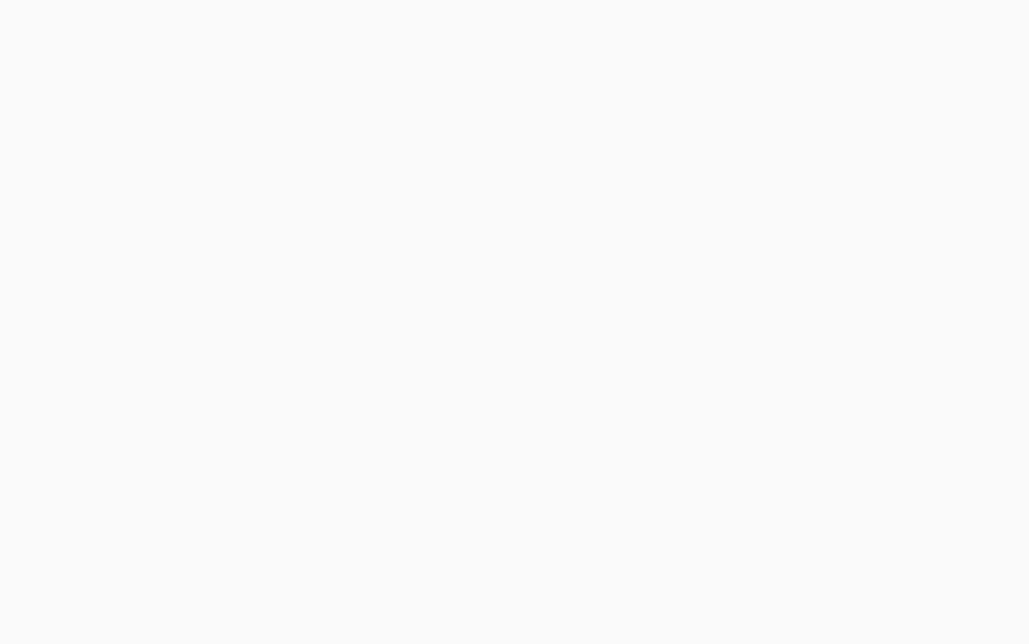
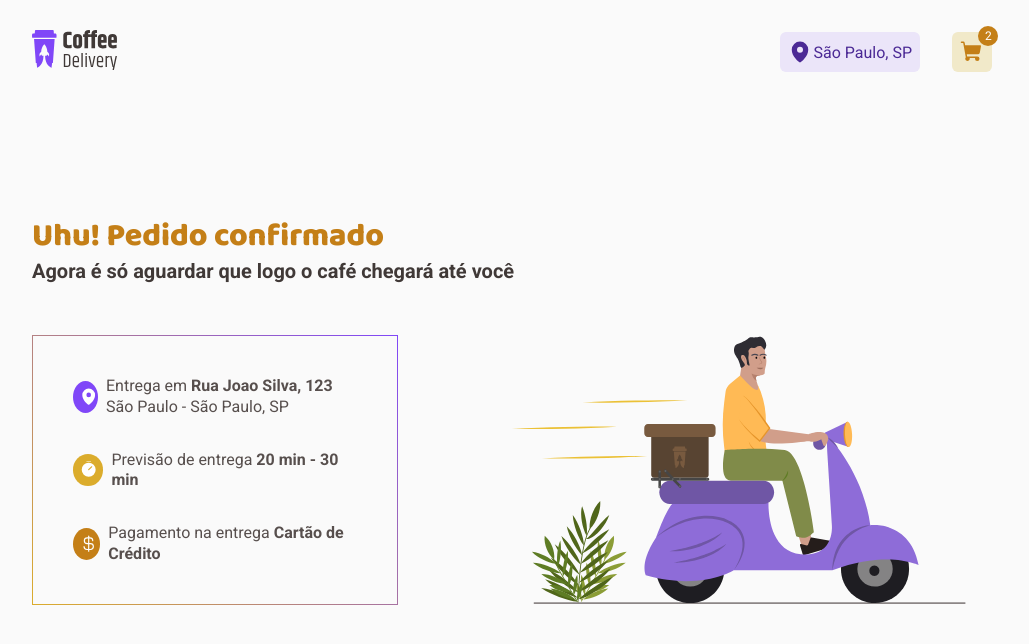
Before and after one commit to alisson-amaral-silva/coffee-delivery, a React (Vite) app: page /success in a window 1280 px wide. Before the commit this address had no page. Shown: the top 644 px of the page, without its empty margins (128-1157 px from the left). Built offline with nearby package versions, Linux system fonts and the light colour scheme.

Commit message:
add success page

```diff
--- a/src/pages/Home/components/Description/index.tsx
+++ b/src/components/Description/index.tsx
@@ -1,17 +1,19 @@
 import { ReactNode } from 'react'
-import { DescriptionWrapper, Icon, SpanWrapper } from './style'
+import { DescriptionWrapper, Icon } from './style'
 
 export interface DescriptionProps {
   icon: ReactNode
   color: 'dark_yellow' | 'yellow' | 'purple' | 'gray'
-  text: string
+  text: ReactNode
 }
 
 export function Description({ icon, color, text }: DescriptionProps) {
   return (
+    <>
     <DescriptionWrapper>
       {!!icon && <Icon color={color}>{icon}</Icon>}
-      <SpanWrapper>{text}</SpanWrapper>
+      {!!text && text}
     </DescriptionWrapper>
+    </>
   )
 }
--- a/src/pages/Home/components/Description/style.ts
+++ b/src/components/Description/style.ts
@@ -28,8 +28,3 @@ export const Icon = styled.div<ItemsProps>`
     padding-top: 0.4rem;
   }
 `
-
-export const SpanWrapper = styled.span`
-  font-size: 1rem;
-  line-height: 1.3rem;
-`
--- a/src/pages/Home/components/Introduction/index.tsx
+++ b/src/pages/Home/components/Introduction/index.tsx
@@ -6,30 +6,31 @@ import {
   Subtitle,
   Title,
   TitleWrapper,
+  SpanWrapper
 } from './style'
-import { Description, DescriptionProps } from '../Description'
+import { Description, DescriptionProps } from '../../../../components/Description'
 
 export function Introduction() {
   const descriptions: DescriptionProps[] = [
     {
       icon: <ShoppingCart size={24} weight="fill" />,
       color: 'dark_yellow',
-      text: 'Compra simples e segura',
+      text: <SpanWrapper>Compra simples e segura</SpanWrapper>,
     },
     {
       icon: <Package size={24} weight="fill" />,
       color: 'gray',
-      text: 'Embalagem mantém o café intacto',
+      text: <SpanWrapper>Embalagem mantém o café intacto</SpanWrapper>,
     },
     {
       icon: <Timer size={24} weight="fill" />,
       color: 'yellow',
-      text: 'Entrega rápida e rastreada',
+      text: <SpanWrapper>Entrega rápida e rastreada</SpanWrapper>,
     },
     {
       icon: <Coffee size={24} weight="fill" />,
       color: 'purple',
-      text: 'O café chega fresquinho até você',
+      text: <SpanWrapper>O café chega fresquinho até você</SpanWrapper>,
     },
   ]
   return (
@@ -44,7 +45,7 @@ export function Introduction() {
           {descriptions.map((description) => {
             return (
               <Description
-                key={description.text}
+                key={description.color}
                 color={description.color}
                 text={description.text}
                 icon={description.icon}
--- a/src/pages/Home/components/Introduction/style.ts
+++ b/src/pages/Home/components/Introduction/style.ts
@@ -33,3 +33,9 @@ export const OptionsWrapper = styled.div`
   grid-column-gap: 2.5rem;
   grid-row-gap: 1.25rem;
 `
+
+
+export const SpanWrapper = styled.span`
+  font-size: 1rem;
+  line-height: 1.3rem;
+`
--- /dev/null
+++ b/src/pages/Success/index.tsx
@@ -0,0 +1,68 @@
+import { MapPin, Timer, CurrencyDollar } from 'phosphor-react'
+import { Description, DescriptionProps } from '../../components/Description'
+import {
+  Container,
+  DeliveryDescription,
+  DeliveryDetailsWrapper,
+  DeliveryWrapper,
+  SpanWrapper,
+  Subtitle,
+  Title,
+  Image
+} from './style'
+import delivery from '../../assets/delivery-guy.svg'
+
+export function Success() {
+  const descriptions: DescriptionProps[] = [
+    {
+      icon: <MapPin size={25} weight="fill" />,
+      color: 'purple',
+      text: (
+        <SpanWrapper>
+          Entrega em <b>Rua Joao Silva, 123</b> São Paulo - São Paulo, SP
+        </SpanWrapper>
+      ),
+    },
+    {
+      icon: <Timer size={25} weight="fill" />,
+      color: 'yellow',
+      text: (
+        <SpanWrapper>
+          Previsão de entrega <b>20 min - 30 min</b>{' '}
+        </SpanWrapper>
+      ),
+    },
+    {
+      icon: <CurrencyDollar size={25} />,
+      color: 'dark_yellow',
+      text: (
+        <SpanWrapper>
+          Pagamento na entrega <b>Cartão de Crédito</b>
+        </SpanWrapper>
+      ),
+    },
+  ]
+  return (
+    <Container>
+      <Title>Uhu! Pedido confirmado</Title>
+      <Subtitle>Agora é só aguardar que logo o café chegará até você</Subtitle>
+      <DeliveryWrapper>
+        <DeliveryDetailsWrapper>
+          <DeliveryDescription>
+            {descriptions.map((description) => {
+              return (
+                <Description
+                  key={description.color}
+                  color={description.color}
+                  text={description.text}
+                  icon={description.icon}
+                />
+              )
+            })}
+          </DeliveryDescription>
+        </DeliveryDetailsWrapper>
+        <Image src={delivery} />
+      </DeliveryWrapper>
+    </Container>
+  )
+}
--- /dev/null
+++ b/src/pages/Success/style.ts
@@ -0,0 +1,49 @@
+import styled from 'styled-components'
+
+export const Container = styled.div`
+  margin-top: 5rem;
+`
+export const Title = styled.h1`
+  font-family: 'Baloo 2';
+  font-weight: 800;
+  font-size: 2rem;
+  color: ${(props) => props.theme['yellow-dark']};
+  line-height: 2.6rem;
+`
+
+export const Subtitle = styled.h2`
+  font-size: 1.25rem;
+  line-height: 1.625rem;
+  color: ${(props) => props.theme['base-subtitle']};
+`
+
+export const DeliveryWrapper = styled.div`
+  margin-top: 2.5rem;
+  display: flex;
+	align-items: center;
+  gap: 6.375rem;
+`
+
+export const DeliveryDetailsWrapper = styled.div`
+  padding: 2.5rem;
+  width: 32.875rem;
+  height: 16.875rem;
+  border-radius: 6px 36px;
+  border: 1px solid;
+  border-image: linear-gradient(45deg, #DBAC2C, #8047F8) 1;
+`
+
+export const SpanWrapper = styled.span`
+  font-size: 1rem;
+  line-height: 1.3rem;
+  color: ${(props) => props.theme['base-text']};
+`
+export const DeliveryDescription = styled.div`
+  display: grid;
+  grid-template-columns: 1fr;
+  grid-template-rows: repeat(3, 1fr);
+  grid-column-gap: 0px;
+  grid-row-gap: 2rem;
+`
+
+export const Image = styled.img``
--- a/src/routes/Router.tsx
+++ b/src/routes/Router.tsx
@@ -2,6 +2,7 @@ import { Routes, Route } from 'react-router-dom'
 import { DefaultLayout } from '../layouts/DefaultLayout'
 import { Home } from '../pages/Home'
 import { Checkout } from '../pages/Checkout'
+import { Success } from '../pages/Success'
 export function Router() {
   return (
     <Routes>
@@ -13,6 +14,7 @@ export function Router() {
       <Route path="/" element={<DefaultLayout />}>
         <Route path="/" element={<Home />} />
         <Route path="/checkout" element={<Checkout />} />
+        <Route path="/success" element={<Success />} />
       </Route>
     </Routes>
   )
```
Also changed, not shown: src/assets/delivery-guy.svg (added).
